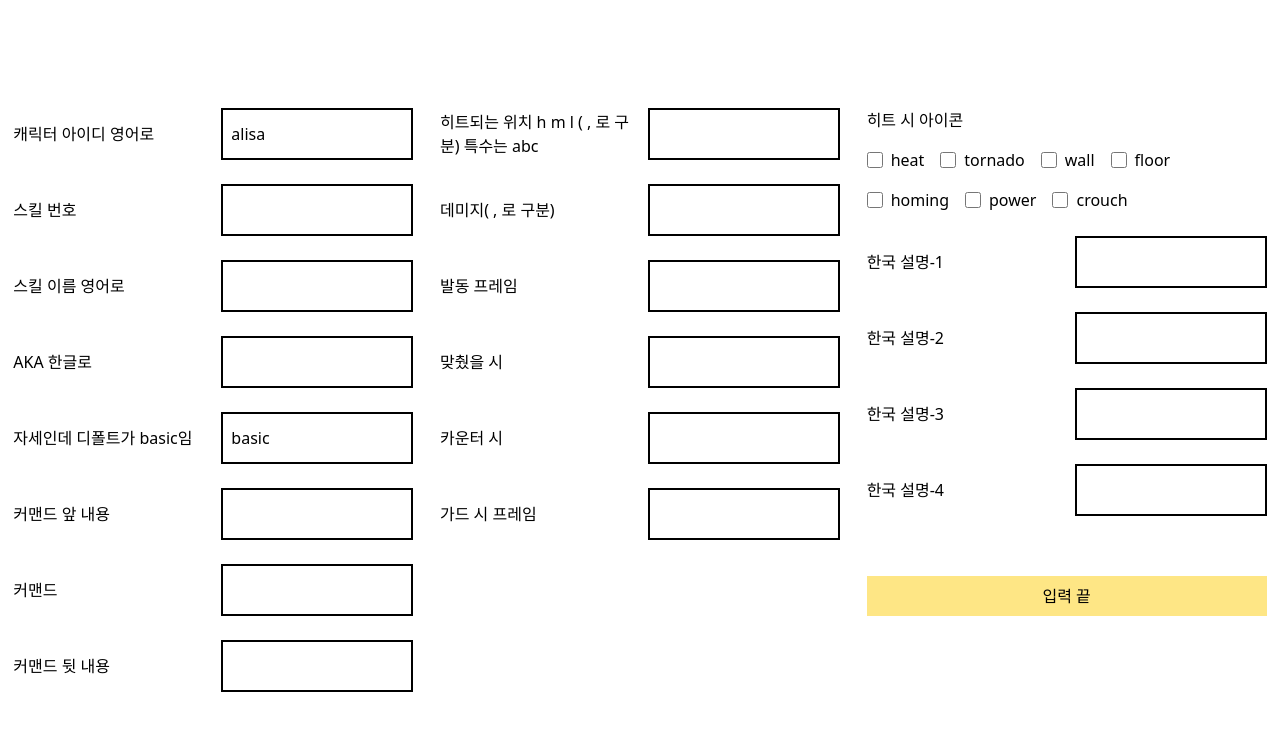
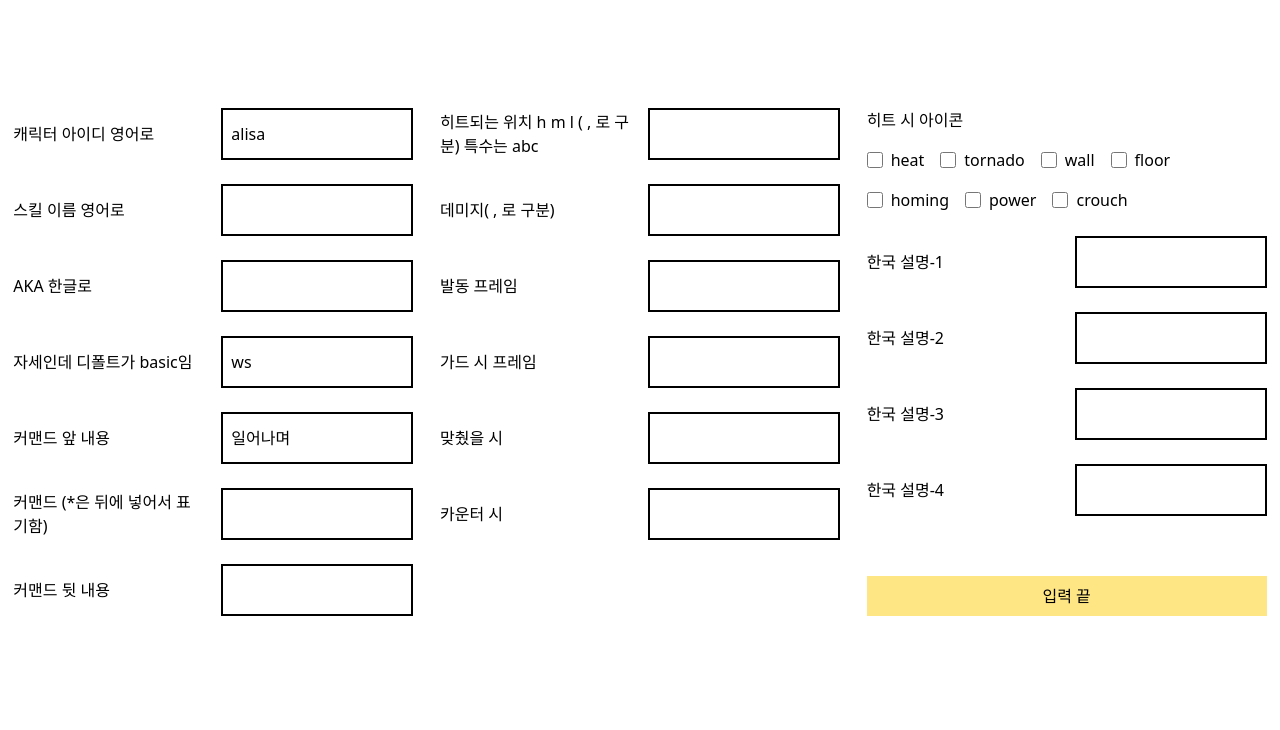
Before and after one commit to DoggySummer/very-beginning, a Next.js app: page / in a window 1280 px wide. Shown: the top 730 px of the page. Built offline with nearby package versions, Linux system fonts and the light colour scheme.

Commit message:
clockwork할 차례례

```diff
--- a/app/page.tsx
+++ b/app/page.tsx
@@ -8,10 +8,9 @@ export default function Home() {
   const [form, setForm] = useState({})
   const [character_name, setCharacter_name] = useState('alisa')
   const [skill_name, setSkill_name] = useState('')
-  const [skill_number, setSkill_number] = useState('')
   const [aka_kor, setAka_kor] = useState('')
-  const [posture, setPosture] = useState('basic')
-  const [prefix, setPrefix] = useState('')
+  const [posture, setPosture] = useState('ws')
+  const [prefix, setPrefix] = useState('일어나며')
   const [command, setCommand] = useState<string[]>([])
   const [suffix, setSuffix] = useState('')
   const [hit_position, setHit_position] = useState<string[]>([])
@@ -76,7 +75,6 @@ export default function Home() {
     const formData = {
       character_name,
       skill_name,
-      skill_number,
       aka_kor,
       posture,
       prefix,
@@ -114,10 +112,9 @@ export default function Home() {
       // 모든 state 초기화
       setCharacter_name('alisa')
       setSkill_name('')
-      setSkill_number('')
       setAka_kor('')
-      setPosture('basic')
-      setPrefix('')
+      setPosture('ws')
+      setPrefix('일어나며')
       setCommand([])
       setSuffix('')
       setHit_position([])
@@ -157,16 +154,6 @@ export default function Home() {
             className='py-3 border-2 pl-2 w-48 block '
             value={character_name}
             onChange={(e) => setCharacter_name(e.target.value)}
-          />
-        </div>
-        <div className='flex flex-row items-center gap-4 my-3  justify-between'>
-          <div className=''>스킬 번호</div>
-          <input
-            type='text'
-            name='skill_number'
-            className='py-3 border-2 pl-2 w-48 block'
-            value={skill_number}
-            onChange={(e) => setSkill_number(e.target.value)}
           />
         </div>
         <div className='flex flex-row items-center gap-4 my-3  justify-between'>
@@ -210,7 +197,7 @@ export default function Home() {
           />
         </div>
         <div className='flex flex-row items-center gap-4 my-3  justify-between'>
-          <div className=''>커맨드</div>
+          <div className=''>커맨드 (*은 뒤에 넣어서 표기함)</div>
           <input
             type='text'
             name='command'
@@ -262,6 +249,16 @@ export default function Home() {
           />
         </div>
         <div className='flex flex-row items-center gap-4 my-3  justify-between'>
+          <div className=''>가드 시 프레임</div>
+          <input
+            type='text'
+            name='guard'
+            className='py-3 border-2 pl-2 w-48 block'
+            value={guard}
+            onChange={(e) => setGuard(e.target.value)}
+          />
+        </div>
+        <div className='flex flex-row items-center gap-4 my-3  justify-between'>
           <div className=''>맞췄을 시</div>
           <input
             type='text'
@@ -281,16 +278,7 @@ export default function Home() {
             onChange={(e) => setCounter(e.target.value)}
           />
         </div>
-        <div className='flex flex-row items-center gap-4 my-3  justify-between'>
-          <div className=''>가드 시 프레임</div>
-          <input
-            type='text'
-            name='guard'
-            className='py-3 border-2 pl-2 w-48 block'
-            value={guard}
-            onChange={(e) => setGuard(e.target.value)}
-          />
-        </div>
+
       </div>
       <div className='mx-auto w-[400px] flex flex-col'>
         <div className='flex flex-col gap-4 my-3'>
```
